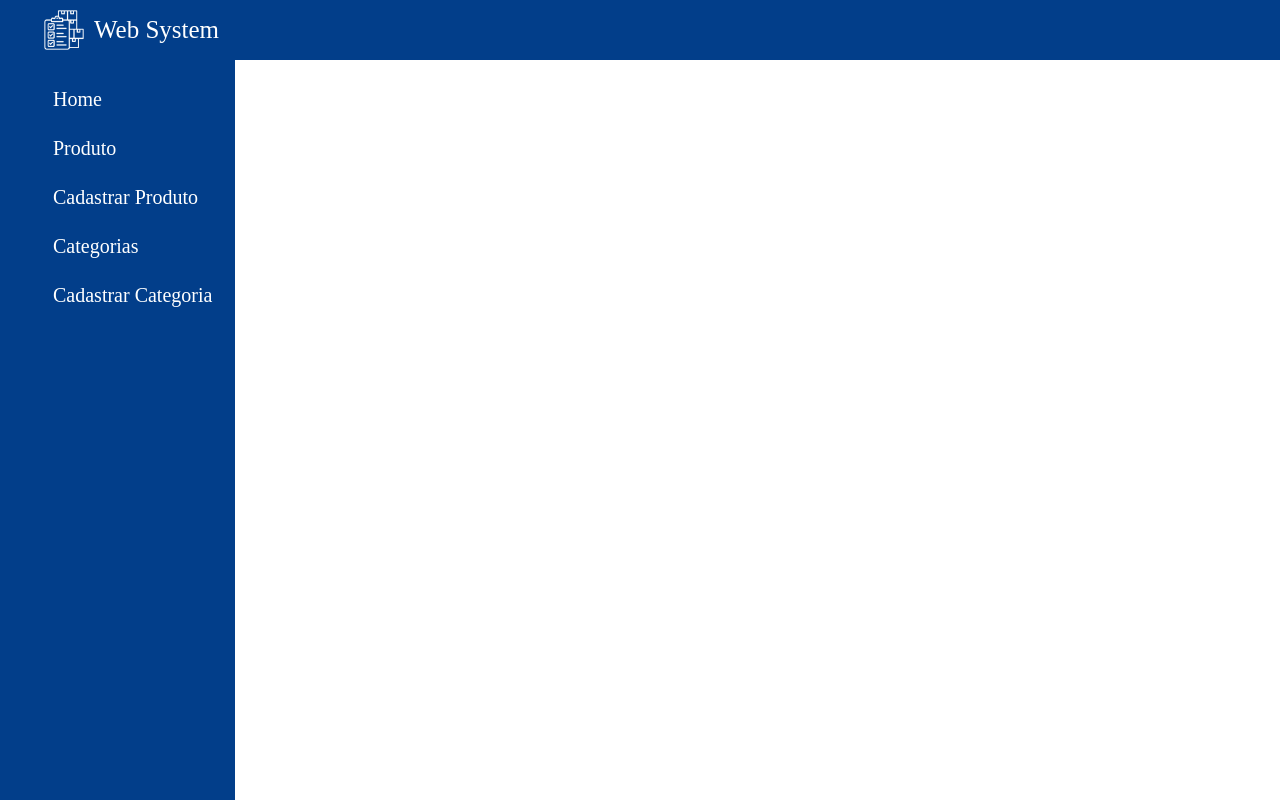
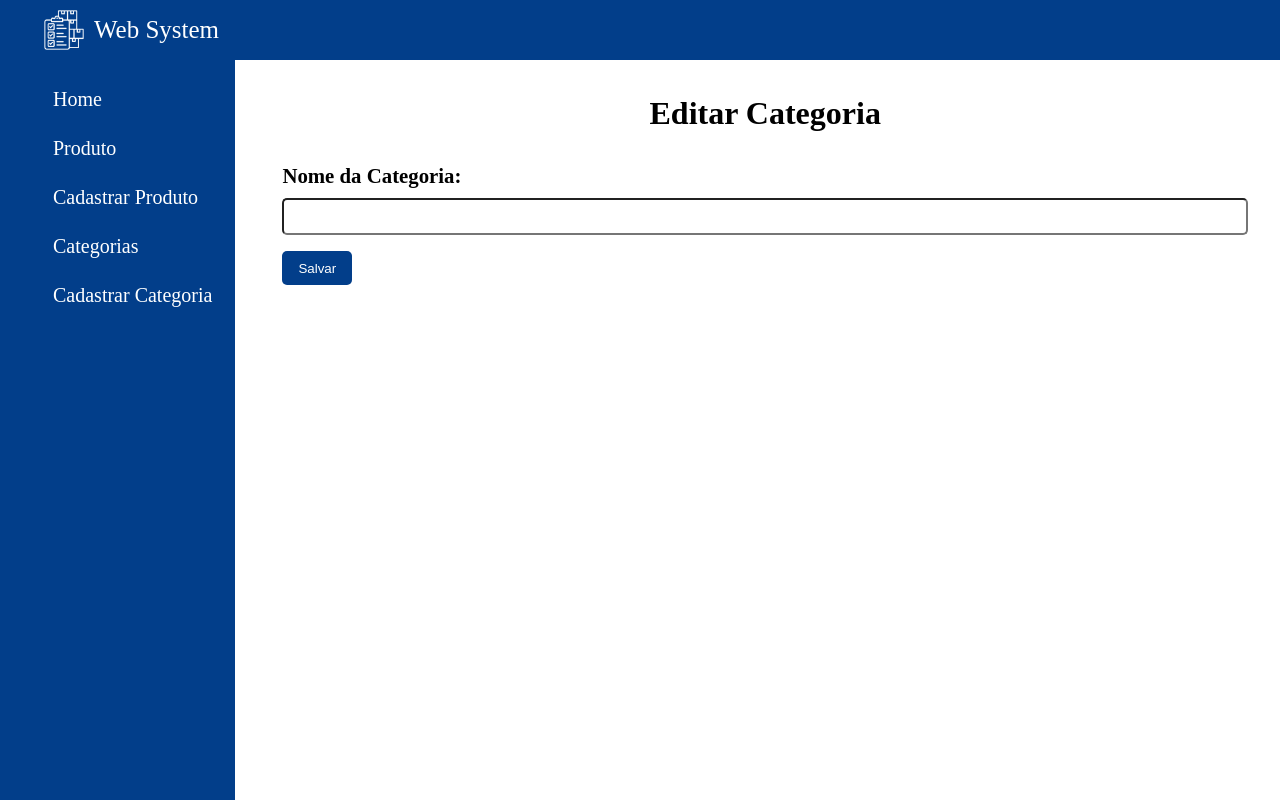
Before and after one commit to alveswellingtonn/estoque_web, a React (Create React App) app: page /edit-product/1 in a window 1280 px wide. Built offline with nearby package versions, Linux system fonts and the light colour scheme; no server answers; some icons are missing.

Commit message:
Desenvolvendo a tela de edição dos produtos

```diff
--- a/src/App.js
+++ b/src/App.js
@@ -9,6 +9,7 @@ import NewProduct from './page/newProduct/NewProduct';
 import Category from './page/category/Category';
 import NewCategory from './page/newCategory/NewCategory';
 import EditCategory from './page/EditCategory/EditCategory';
+import EditProduct from './page/EditProduct/EditProduct';
 
 function App() {
   return (
@@ -29,6 +30,7 @@ function App() {
           <Route path='/category' element={<Category/>} />
           <Route path='/new-category' element={<NewCategory/>} />
           <Route path='/edit-category/:categoryId' element={<EditCategory/>} />
+          <Route path='/edit-product/:productId' element={<EditProduct/>} />
 
         </Routes>
 
--- /dev/null
+++ b/src/page/EditProduct/EditProduct.jsx
@@ -0,0 +1,66 @@
+import React, { useState, useEffect } from 'react';
+import { useParams } from "react-router-dom";
+
+import './EditProduct.css';
+
+import Input from "../../components/form/Input";
+import SubmitButton from "../../components/form/SubmitButton";
+
+function EditProduct() {
+
+    const { productId } = useParams();
+  const [product, setProduct] = useState([]);
+
+  useEffect(() => {
+    fetch("https://parseapi.back4app.com/parse/functions/get-product-id", {
+      method: "POST",
+      headers: {
+        "X-Parse-Application-Id": "G5UQZkgY9ppEKKiXdjzAmNZQMsMJZeZyHX9qSaqO",
+        "X-Parse-REST-API-Key": "U3KlIUQrP7bHZEFOzaV65Jxcgd0nesPdC4K6pjhb",
+      },
+      body: JSON.stringify({
+        productId: productId,
+      }),
+    })
+      .then((resp) => resp.json())
+      .then((data) => {
+        setProduct(data.result);
+        console.log(data.result);
+      })
+      .catch((err) => console.log(err));
+  }, [productId]);
+
+    const submit = (e) => {
+        e.preventDefault();
+        // console.log('nome categoria: ' + category)
+        //updateCategory()
+      };
+
+      function handleChange(e) {
+        //setCategory(e.target.value);
+        // console.log('Valor Input: ' + category)
+      }
+
+  return (
+    <main className="new_category">
+      <div className="title">
+        <h1>Editar Categoria</h1>
+      </div>
+
+      <form onSubmit={submit}>
+        <Input
+          type="text"
+          text="Nome da Categoria"
+          name="name"
+          placeholder={product.name}
+          value={product.name}
+          handleOnChange={handleChange}
+        />
+
+        <SubmitButton text="Salvar"></SubmitButton>
+      </form>
+    </main>
+  )
+}
+
+export default EditProduct
--- a/src/page/product/Product.jsx
+++ b/src/page/product/Product.jsx
@@ -1,69 +1,64 @@
-import React, { useState, useEffect } from 'react';
-import './Product.css';
+import React, { useState, useEffect } from "react";
+import { Link } from "react-router-dom";
+import "./Product.css";
 
 function Product() {
-
   const [products, setProducts] = useState([]);
 
   useEffect(() => {
-    fetch('https://parseapi.back4app.com/parse/functions/get-products', {
-      method: 'POST',
+    fetch("https://parseapi.back4app.com/parse/functions/get-products", {
+      method: "POST",
       headers: {
-        'Content-Type': 'application/json',
-        'X-Parse-Application-Id': 'G5UQZkgY9ppEKKiXdjzAmNZQMsMJZeZyHX9qSaqO',
-        'X-Parse-REST-API-Key': 'U3KlIUQrP7bHZEFOzaV65Jxcgd0nesPdC4K6pjhb',
-      }
+        "Content-Type": "application/json",
+        "X-Parse-Application-Id": "G5UQZkgY9ppEKKiXdjzAmNZQMsMJZeZyHX9qSaqO",
+        "X-Parse-REST-API-Key": "U3KlIUQrP7bHZEFOzaV65Jxcgd0nesPdC4K6pjhb",
+      },
     })
       .then((resp) => resp.json())
-      .then(data => {
-        setProducts(data.result)
-        console.log(data.result)
+      .then((data) => {
+        setProducts(data.result);
+        console.log(data.result);
       })
-      .catch(err => console.log(err))
+      .catch((err) => console.log(err));
   }, []);
 
   // deletar produto
   function deletarProduct(productId) {
-
     fetch(`https://parseapi.back4app.com/parse/functions/delete-product`, {
-      method: 'POST',
+      method: "POST",
       headers: {
-        'Content-Type': 'application/json',
-        'X-Parse-Application-Id': 'G5UQZkgY9ppEKKiXdjzAmNZQMsMJZeZyHX9qSaqO',
-        'X-Parse-REST-API-Key': 'U3KlIUQrP7bHZEFOzaV65Jxcgd0nesPdC4K6pjhb',
+        "Content-Type": "application/json",
+        "X-Parse-Application-Id": "G5UQZkgY9ppEKKiXdjzAmNZQMsMJZeZyHX9qSaqO",
+        "X-Parse-REST-API-Key": "U3KlIUQrP7bHZEFOzaV65Jxcgd0nesPdC4K6pjhb",
       },
       body: JSON.stringify({
-        productId: productId
+        productId: productId,
+      }),
     })
-    })
-    .then( resp => {
-      console.log(resp)
-      if(resp.ok) {
-        console.log('produto excluido')
-      }
-      else {
-        console.log('NAO REMOVIDO')
+      .then((resp) => {
+        console.log(resp);
+        if (resp.ok) {
+          console.log("produto excluido");
+        } else {
+          console.log("NAO REMOVIDO");
         }
       })
-    .catch(error => console.log(error))
+      .catch((error) => console.log(error));
   }
 
   const remove = (e) => {
     e.preventDefault();
-    deletarProduct(e.target.value)
-  }
+    deletarProduct(e.target.value);
+  };
 
   return (
-    <div className='product'>
-
-      <div className='container_product'>
+    <div className="product">
+      <div className="container_product">
         <h1>Produtos</h1>
       </div>
 
-      <div className='table_product'>
-
+      <div className="table_product">
         <table>
-
           <thead>
             <tr>
               <th>Nome</th>
@@ -74,31 +69,28 @@ function Product() {
           </thead>
 
           <tbody>
-            {
-              products.map((product) => (
+            {products.map((product) => (
               <tr key={product.objectId}>
+                <td>{product.name}</td>
+                <td>{product.description}</td>
+                <td>R$ {product.price}</td>
+                <td>{product.stock}</td>
                 <td>
-                    {product.name}
-                  </td>
-                  <td>
-                    {product.description}
-                  </td>
-                  <td>
-                    R$ {product.price}
-                  </td>
-                  <td>
-                    {product.stock}
-                  </td>
-                  <td>
-                  <button onClick={remove} value={product.objectId}> Deletar</button>
+                  <button onClick={remove} value={product.objectId}>
+                    {" "}
+                    Deletar
+                  </button>
+                  <Link
+                    to={`/edit-product/${product.objectId}`}
+                    className="link"
+                  >
+                    <button>Editar</button>
+                  </Link>
                 </td>
               </tr>
             ))}
           </tbody>
-
         </table>
-
-
       </div>
 
       {/* products.length > 0 && */}
@@ -119,9 +111,8 @@ function Product() {
           <p>Não há projetos cadastrados!</p>
         )
       } */}
-
     </div>
-  )
+  );
 }
 
-export default Product
+export default Product;
```
Also changed, not shown: src/page/EditProduct/EditProduct.css (added). Lines whose indentation alone changed are shown as unchanged.
